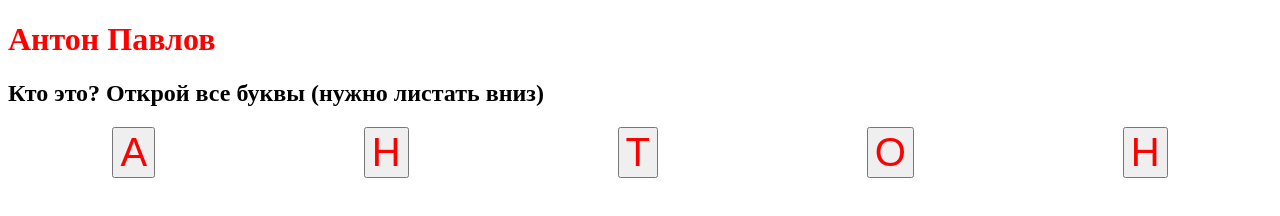
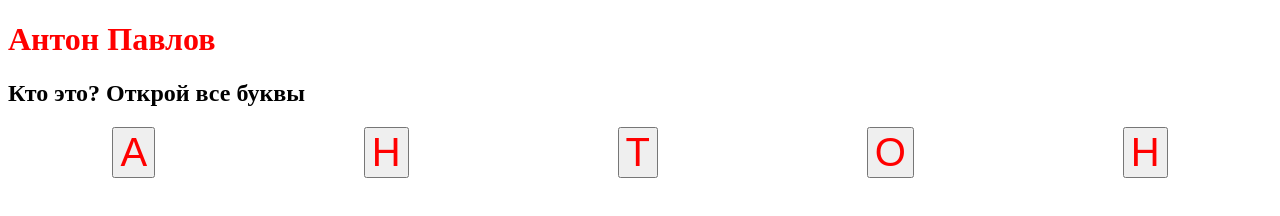
Before and after one commit to dashaulanova/anton, a plain HTML site: page index.html in a window 1280 px wide. Drawn offline with Linux system fonts and the light colour scheme.

Commit message:
Update index.html

```diff
--- a/index.html
+++ b/index.html
@@ -8,7 +8,7 @@
 </head>
 <body>
 	<h1>Антон Павлов</h1>
-	<h2>Кто это? Открой все буквы (нужно листать вниз)</h2>
+	<h2>Кто это? Открой все буквы</h2>
 	<div class="decoding">
 		<button class="a-button-popup">А</button>
 		<button class="n-button-popup">Н</button>
```
